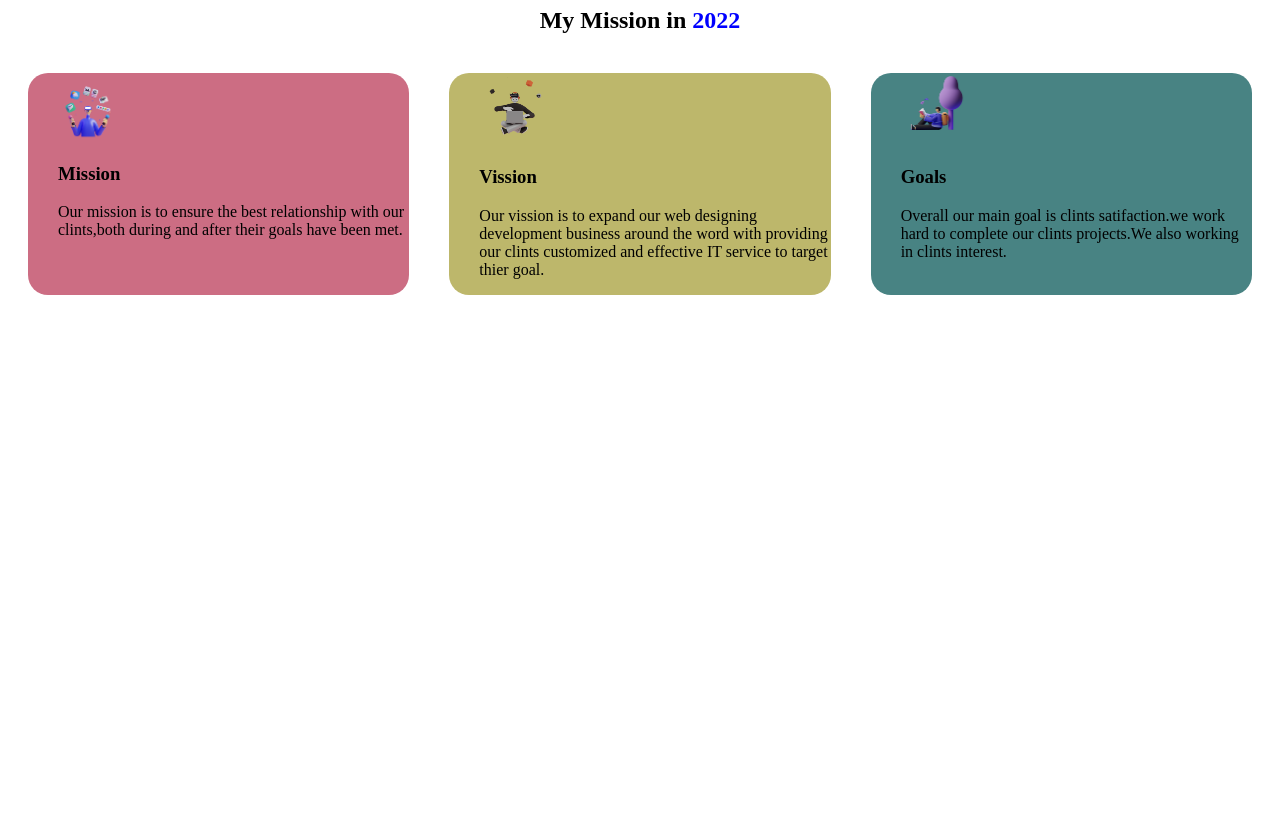
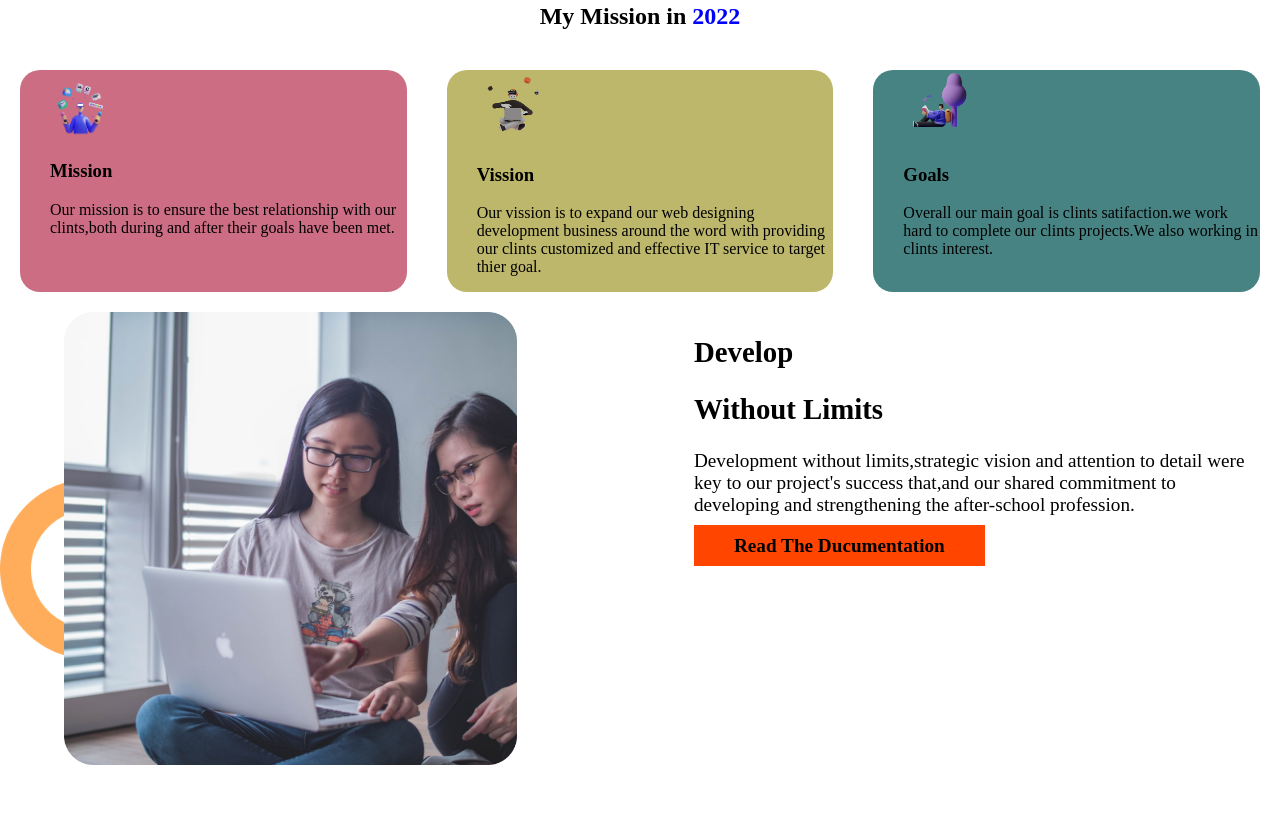
Before and after one commit to asifminhaz/my-first-assignment, a plain HTML site: page index.html in a window 1280 px wide. Shown: the part 361-1187 px from the top of the page. Before the commit the page ends 800 px from the top, so only its background shows below. Drawn offline with Linux system fonts and the light colour scheme.

Commit message:
3rd part added

```diff
--- a/index.html
+++ b/index.html
@@ -56,6 +56,18 @@
             </div>
         </div>
     </section>
+    <section class="flexible-container background-item">
+        <div class="half-width another-width">
+            <img src="images/pictures/coding.png">
+        </div>
+        <div class="half-width develope-padding">
+            <h1>Develop</h1>
+            <h1>Without Limits</h1>
+            <p>Development without limits,strategic vision and attention to detail were key to our project's success
+                that,and our shared commitment to developing and strengthening the after-school profession. </p>
+            <a class="explore-button" href="">Read The Ducumentation</a>
+        </div>
+    </section>
 
 
 
--- a/style.css
+++ b/style.css
@@ -1,3 +1,6 @@
+body{
+    margin: 0;
+}
 .blue{
     color: blue;
 }
@@ -18,6 +21,8 @@
     text-decoration: none;
     background-color: orangered;
     padding: 10px 40px;
+    font-weight: 700;
+    color: black;
 }
 .add-border{
     border-left: orangered solid;
@@ -53,3 +58,21 @@ background-color: rgb(72, 131, 131);
 .text{
     text-align: center;
 }
+.another-width img{
+    width: 80%;
+}
+.develope-padding{
+  font-size: larger;
+  margin-right: 20px;
+
+}
+.circle{
+    background-image: ;
+}
+.background-item{
+    background-image: url(images/shapes/shape-1.png);
+    background-repeat: no-repeat;
+    background-position: left;
+    background-size: 180px ;
+
+}
```
